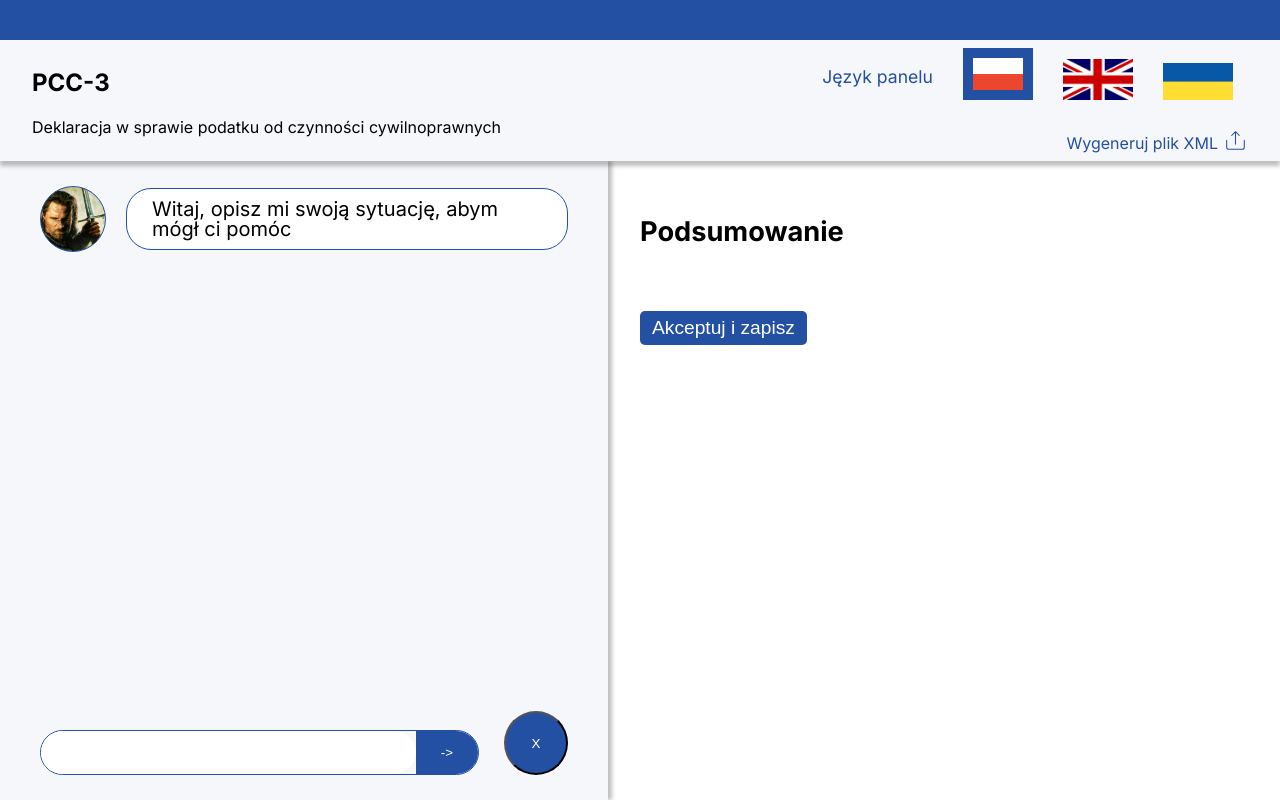
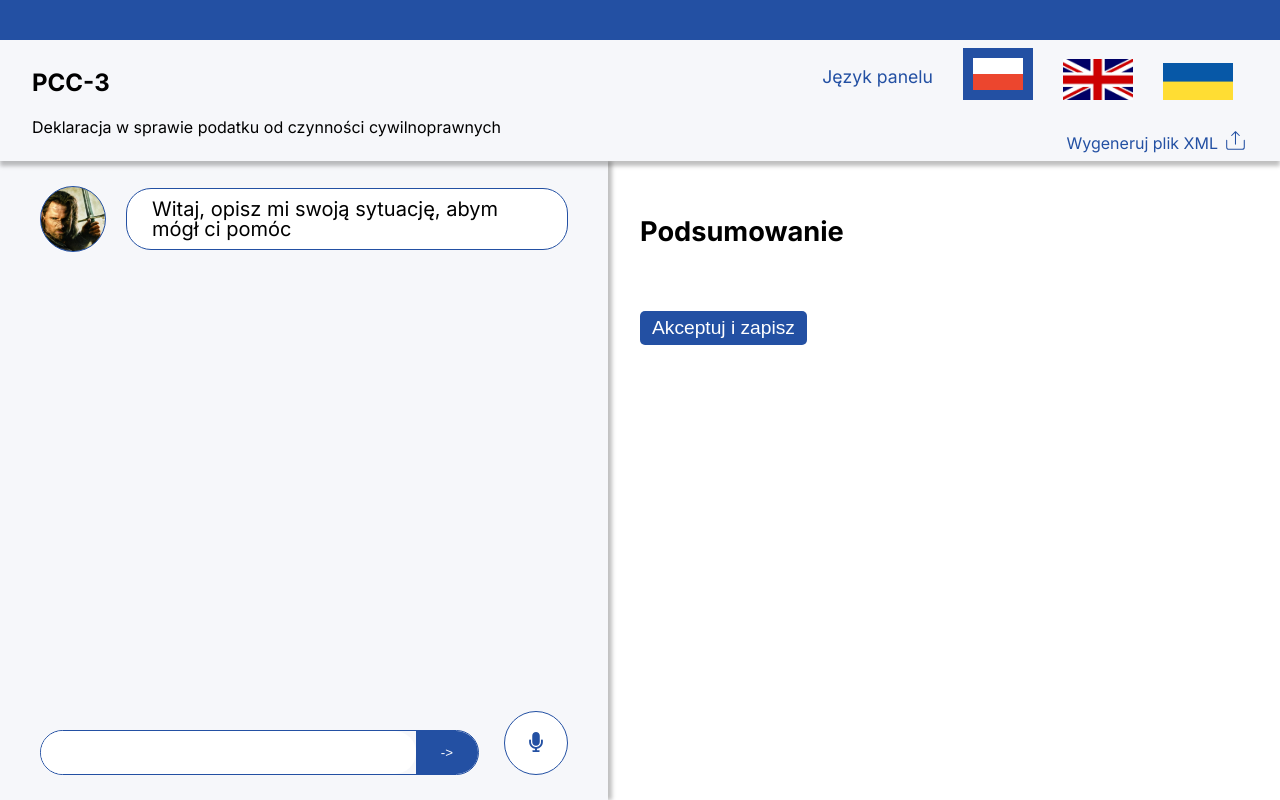
Before and after one commit to LenartPiotr/HackYeah2024, a React (Vite) app in the folder frontend/: page / in a window 1280 px wide. Built offline with nearby package versions, Linux system fonts and the light colour scheme.

Commit message:
add speech to text

```diff
--- a/frontend/package.json
+++ b/frontend/package.json
@@ -10,6 +10,7 @@
     "preview": "vite preview"
   },
   "dependencies": {
+    "@types/dom-speech-recognition": "^0.0.4",
     "axios": "^1.7.7",
     "classnames": "^2.5.1",
     "react": "^18.3.1",
--- a/frontend/src/components/ChatBot/ChatBot.tsx
+++ b/frontend/src/components/ChatBot/ChatBot.tsx
@@ -4,6 +4,7 @@ import { MessageType, SummaryType } from '../../types';
 import loadingGif from "../../assets/loading.gif";
 import { useMutation } from "react-query";
 import axios from "axios";
+import SpeechToText from "../SpeechToText/SpeechToText";
 
 const ChatBot = ({ addResponses }: ChatBotProps) => {
   const [message, setMessage] = useState<string>("");
@@ -75,7 +76,7 @@ const ChatBot = ({ addResponses }: ChatBotProps) => {
           <input name="message" ref={input} value={message} onChange={(e) => setMessage(e.target.value)} autoComplete="off"/>
           <button className="send" onClick={handleButton}>-&gt;</button>
         </div>
-        <button type="button" className="mic">X</button>
+        <SpeechToText setMessage={setMessage} />
       </div>
     </form>
   )
--- a/frontend/src/components/ChatBot/ChatBox.scss
+++ b/frontend/src/components/ChatBot/ChatBox.scss
@@ -87,15 +87,9 @@
 
 		}
 
-		& button {
+		& .send {
 			background-color: l.$primary-color;
 			color: #fff;
-
-			&.mic {
-				border-radius: 100%;
-				width: 64px;
-				height: 64px;
-			}
 		}
 	}
 }
--- /dev/null
+++ b/frontend/src/components/SpeechToText/SpeechToText.tsx
@@ -0,0 +1,45 @@
+import { useState } from 'react';
+import './speechToText.scss';
+import { FaMicrophone } from "react-icons/fa6";
+import classNames from 'classnames';
+
+const SpeechToText = ({ setMessage }: SpeechToTextProps) => {
+
+    const [isActive, setIsActive] = useState(false);
+
+    const recordSpeech = () => {
+        const SpeechRecognition = window.SpeechRecognition || window.webkitSpeechRecognition;
+        const recognition = new SpeechRecognition();
+
+        recognition.onresult = async function(event) {
+            const transcript = event.results[0][0].transcript;
+            setMessage(transcript);
+        }
+
+        if(!isActive) {
+            recognition.start();
+            setIsActive(true);
+        } else {
+            recognition.stop();
+            setIsActive(false);
+        }
+    };
+
+    return (
+        <button
+            type="button"
+            className={classNames('mic', {
+                'active': isActive === true,
+            })}
+            onClick={recordSpeech}
+        >
+            <FaMicrophone size="20px" />
+        </button>
+    );
+};
+
+type SpeechToTextProps = {
+    setMessage: (value: string) => void,
+}
+
+export default SpeechToText;
--- /dev/null
+++ b/frontend/src/components/SpeechToText/speechToText.scss
@@ -0,0 +1,17 @@
+@use '../../library' as l;
+
+.mic {
+    background-color: #fff;
+    color: l.$primary-color;
+    border: 1px solid l.$primary-color;
+    border-radius: 100%;
+    width: 64px;
+    height: 64px;
+    cursor: pointer;
+
+    &.active {
+        background-color: l.$primary-color;
+        color: #fff;
+        border: none;
+    }
+}
```
Also changed, not shown: 1 other file (tests, documents, lock files or other folders).
